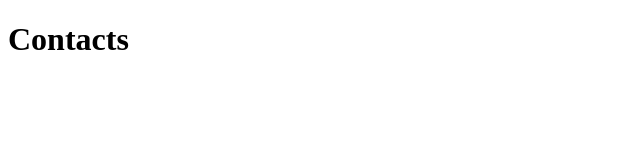
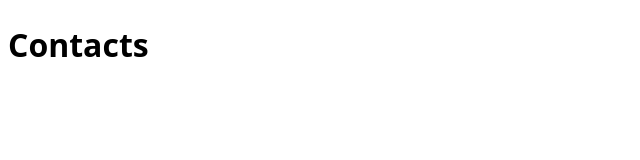
Before and after one commit to marija-vukic/portfolio, a plain HTML site: page images/contact/index.html in a window 1280 px wide. Shown: the whole page, without its empty margins (0-640 px from the left). Drawn offline with Linux system fonts and the light colour scheme.

Commit message:
try again

```diff
--- a/images/contact/index.html
+++ b/images/contact/index.html
@@ -4,6 +4,7 @@
     <meta charset="UTF-8">
     <meta name="viewport" content="width=device-width, initial-scale=1.0">
     <title>Document</title>
+    <link rel="stylesheet" href="/style.css">
 </head>
 <body>
     <h1>Contacts</h1>
```
Also changed, not shown: index.html (+1 -0 lines), projects/index.html (+1 -0 lines), style.css (line endings or trailing spaces).
